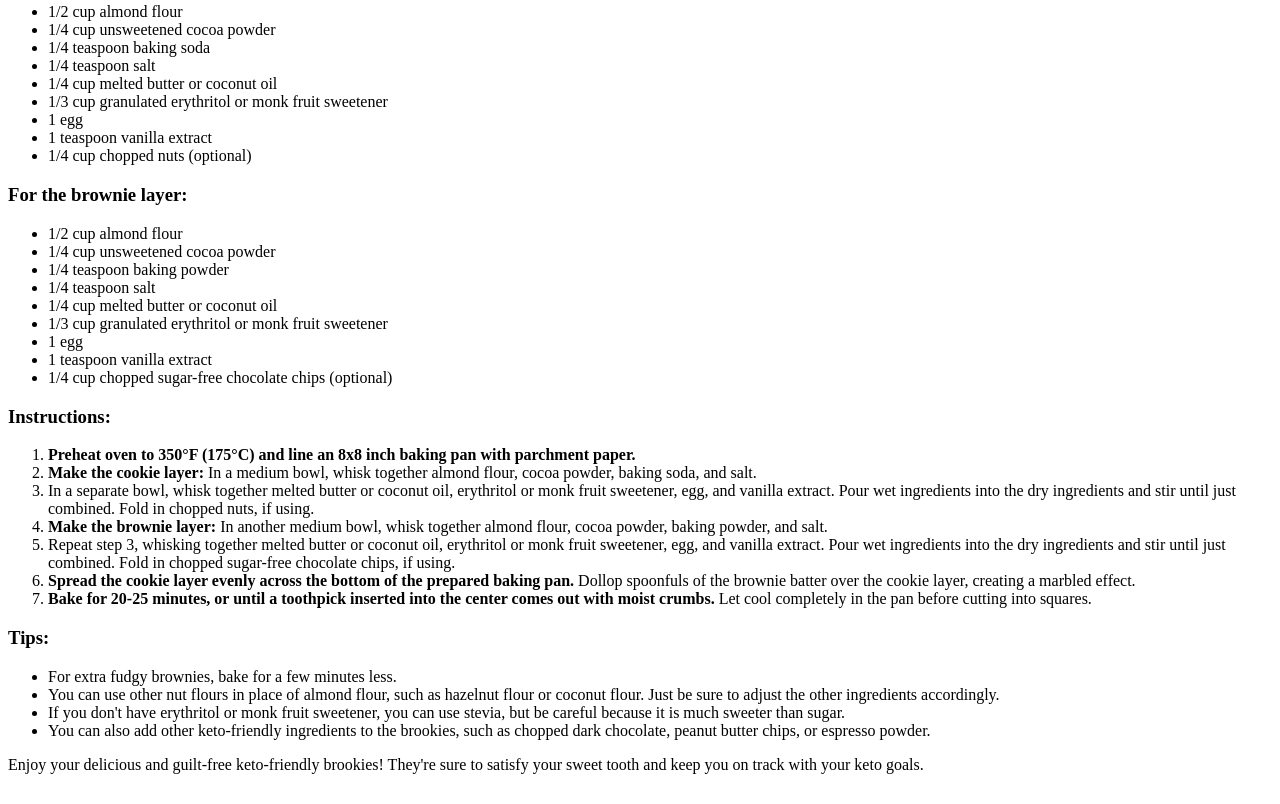
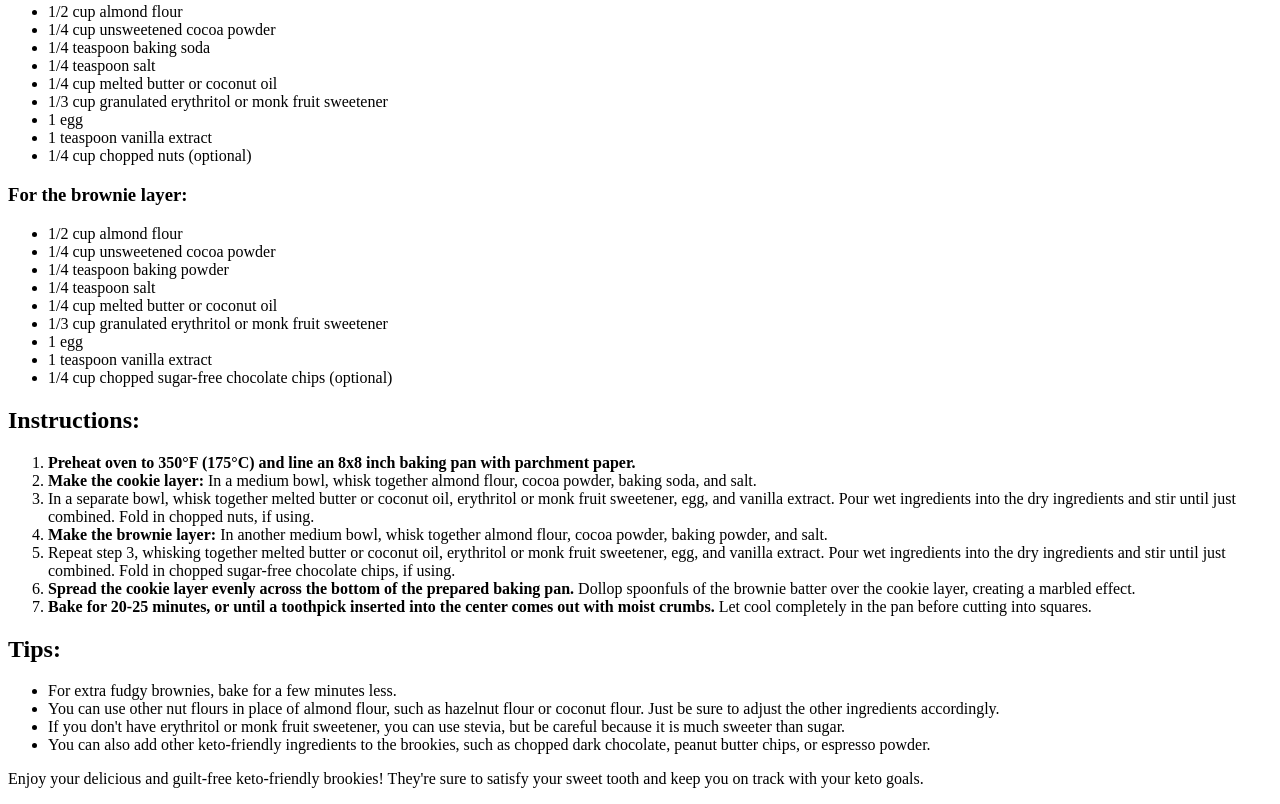
Before and after one commit to LangstonJDuncanson/odin-recipes, a plain HTML site: page recipes/brookies.html in a window 1280 px wide. Shown: the part 370-1174 px from the top of the page. Drawn offline with Linux system fonts and the light colour scheme.

Commit message:
Fix heading mismatch with Brookies recipe

```diff
--- a/recipes/brookies.html
+++ b/recipes/brookies.html
@@ -36,7 +36,7 @@
     <li>1 teaspoon vanilla extract</li>
     <li>1/4 cup chopped sugar-free chocolate chips (optional)</li>
 </ul>
-<h3>Instructions:</h3>
+<h2>Instructions:</h2>
 <ol>
 <li><b>Preheat oven to 350°F (175°C) and line an 8x8 inch baking pan with parchment paper.</b></li>
 <li><b>Make the cookie layer:</b> In a medium bowl, whisk together almond flour, cocoa powder, baking soda, and salt.</li>
@@ -46,7 +46,7 @@
 <li><b>Spread the cookie layer evenly across the bottom of the prepared baking pan.</b> Dollop spoonfuls of the brownie batter over the cookie layer, creating a marbled effect.</li>
 <li><b>Bake for 20-25 minutes, or until a toothpick inserted into the center comes out with moist crumbs.</b> Let cool completely in the pan before cutting into squares.</li>
 </ol>
-<h3>Tips:</h3>
+<h2>Tips:</h2>
 <ul>
 <li>For extra fudgy brownies, bake for a few minutes less.</li>
 <li>You can use other nut flours in place of almond flour, such as hazelnut flour or coconut flour. Just be sure to adjust the other ingredients accordingly.</li>
```
